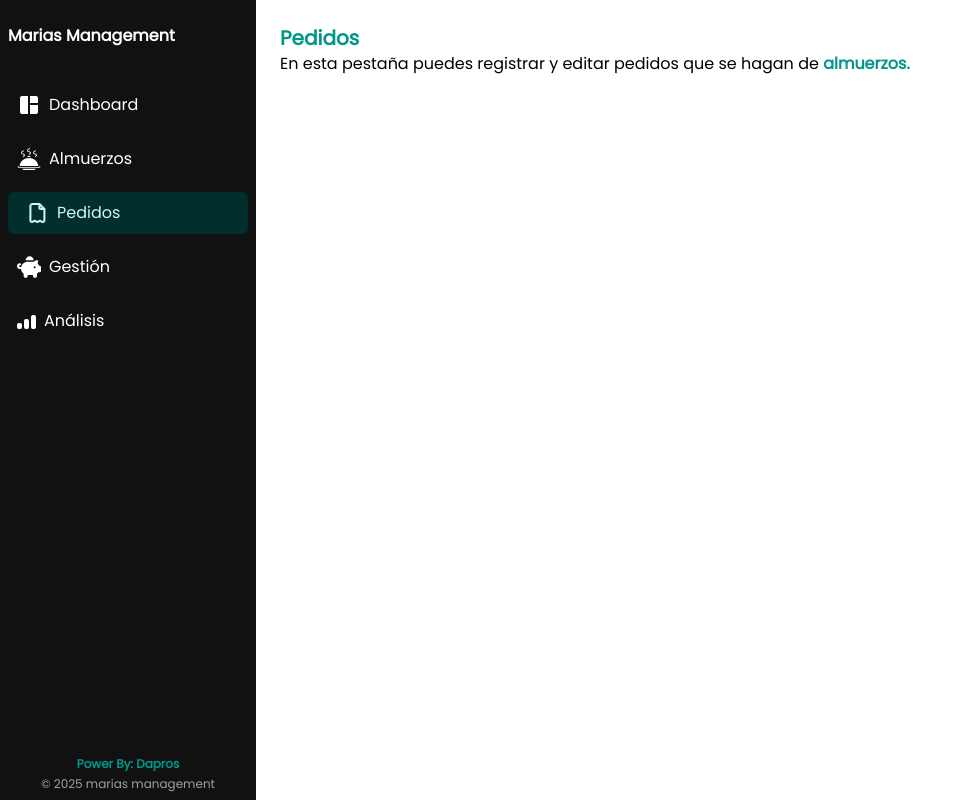
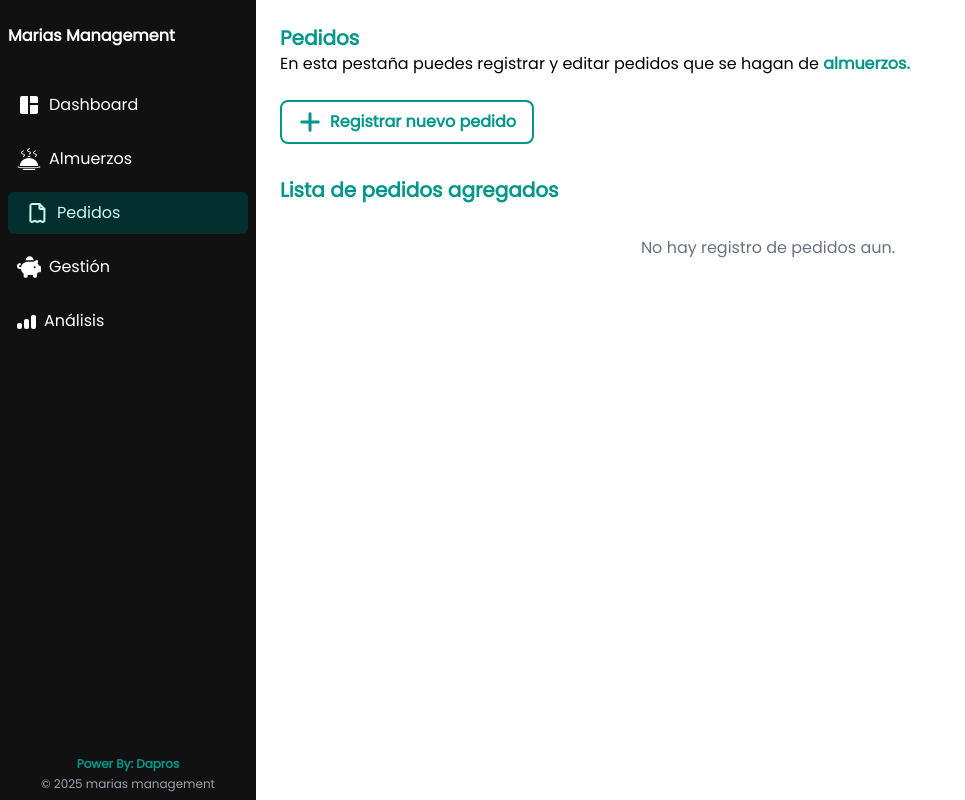
Before and after one commit to Dapros/marias-management-frontweb, a React (Vite) app: page /orders in a window 1280 px wide. Shown: the whole page, without its empty margins (0-965 px from the left). Built offline with nearby package versions, Linux system fonts and the light colour scheme.

Commit message:
Feat: agregando estructura para los pedidos

```diff
--- /dev/null
+++ b/src/components/custom/ViewOrder.tsx
@@ -0,0 +1,7 @@
+export default function ViewOrder() {
+  return (
+    <div>
+
+    </div>
+  )
+}
--- /dev/null
+++ b/src/components/forms/OrderForm.tsx
@@ -0,0 +1,9 @@
+
+
+export default function OrderForm() {
+  return (
+    <div>
+
+    </div>
+  )
+}
--- a/src/pages/LunchPage.tsx
+++ b/src/pages/LunchPage.tsx
@@ -42,7 +42,7 @@ export default function LunchPage() {
         </button>
         {showLunchForm && (
           <div className="grid grid-cols-1 xl:grid-cols-2 gap-4 rounded-lg shadow-lg bg-white overflow-hidden">
-            {/* Formulario para crear un nuevo almuerzo */}
+            {/* Formulario para almuerzo */}
             <LunchForm />
             {/* Vista previa de como esta quedando el almuerzo */}
             <ViewForm />
@@ -51,7 +51,7 @@ export default function LunchPage() {
 
         {/* Almuerzos listados */}
         <div className=" mt-8">
-          <h1 className="text-2xl mb-8 font-semibold text-teal-600">Lista de almuerzos agregados</h1>
+          <h1 className="text-xl mb-8 font-semibold text-teal-600">Lista de almuerzos agregados</h1>
           {lunches.length === 0 ? (
             <p className="text-gray-500 text-center">No hay almuerzos registrados aun.</p>
           ): (
--- a/src/pages/OrderPage.tsx
+++ b/src/pages/OrderPage.tsx
@@ -1,7 +1,21 @@
+import { IoClose } from "react-icons/io5"
+import { useOrderStore } from "../store/useOrderStore"
+import { FaPlus } from "react-icons/fa6"
+import OrderForm from "../components/forms/OrderForm"
+import ViewOrder from "../components/custom/ViewOrder"
 
 export default function OrderPage() {
 
   // estados globales y acciones de pedidos
+  const { orders, showOrderForm, toggleOrderForm, resetDraft, setEditingMode } = useOrderStore()
+
+  const handleShowOrderForm = () => {
+    toggleOrderForm()
+    if(showOrderForm === false ) {
+      resetDraft()
+      setEditingMode(false)
+    }
+  }
 
   return (
     <div className="p-4 md:p-6 min-h-full font-poppins">
@@ -16,9 +30,33 @@ export default function OrderPage() {
 
       {/* Contenido principal de la pagina */}
       <div className="space-y-4">
-        <button>
+        <button
+          onClick={handleShowOrderForm}
+          className={`flex items-center gap-2 py-2 px-4 border-2 rounded-lg transition-normal ease-in-out duration-300 ${showOrderForm ? "text-red-600 hover:bg-red-50" : "text-teal-600 hover:bg-teal-50 border-teal-600"}`}
+        >
+          {showOrderForm ? <IoClose size={24}/> : <FaPlus size={24} />}
+          <p className="font-bold">{showOrderForm ? "Cancelar nuevo pedido" : "Registrar nuevo pedido"}</p>
+        </button>
+        {showOrderForm && (
+          <div className="grid grid-cols-1 xl:grid-cols-2 gap-4 rounded-lg shadow-lg bg-white overflow-hidden">
+            {/* Formulario para pedido */}
+            <OrderForm />
+            {/* Vista previa de como esta quedando el pedido - estilo de factura */}
+            <ViewOrder />
+          </div>
+        )}
 
-        </button>
+        {/* Lista de pedidos */}
+        <div className="mt-8">
+          <h1 className="text-xl mb-8 font-semibold text-teal-600">Lista de pedidos agregados</h1>
+          {orders.length === 0 ? (
+            <p className="text-gray-500 text-center">No hay registro de pedidos aun.</p>
+          ) : (
+            <ul>
+
+            </ul>
+          )}
+        </div>
       </div>
     </div>
   )
```
